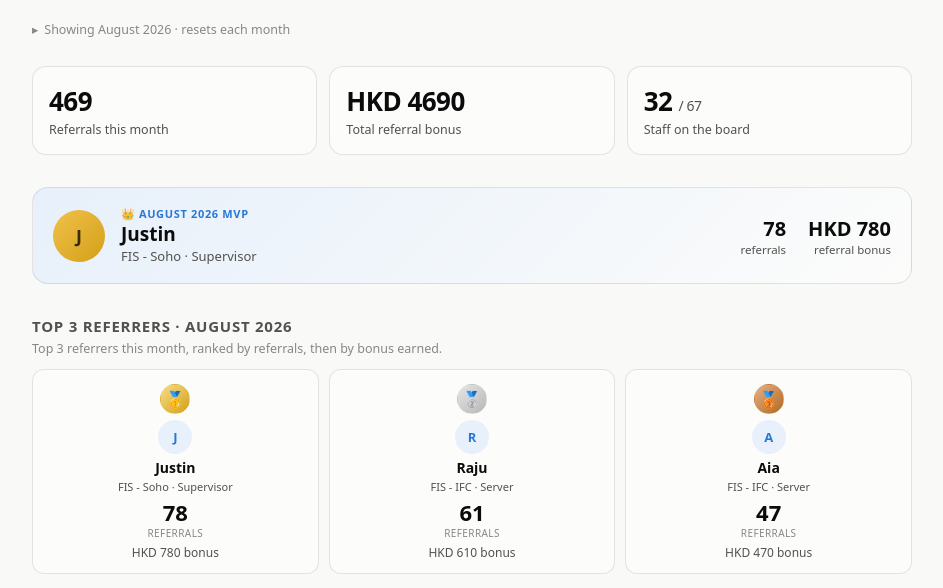
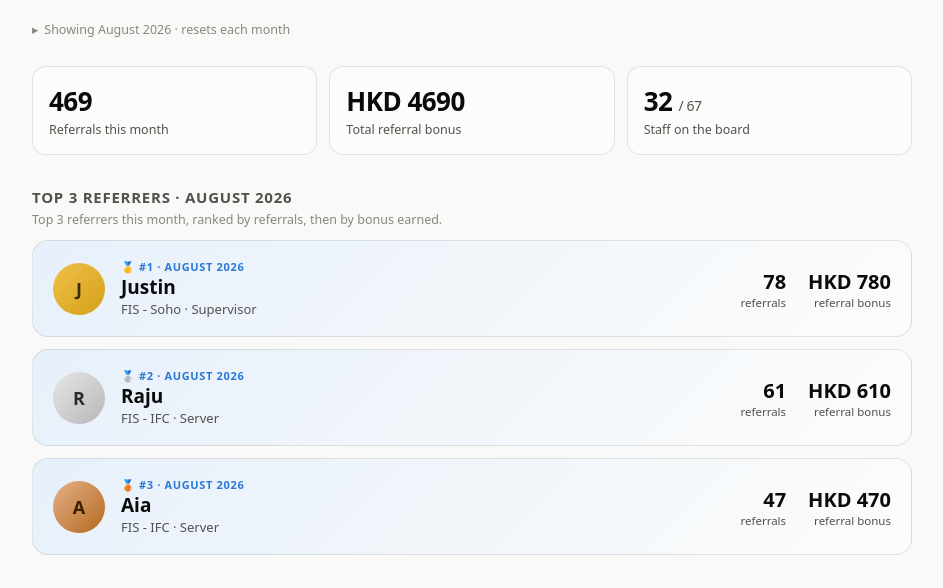
Before and after one commit to jiadaphnie/Carnivore_Club, a website: page index.html in a window 1280 px wide. Shown: the part 110-698 px from the top of the page, without its empty margins (168-1111 px from the left). Drawn offline with Linux system fonts and the light colour scheme.

Commit message:
Merge Top 3 referrers into MVP-card style, drop standalone MVP
Top 3 referrers now render as three stacked MVP-style cards (avatar,
name, branch/role, stats) with gold/silver/bronze accents, replacing
both the separate MVP callout and the earlier condensed podium.

```diff
--- a/index.html
+++ b/index.html
@@ -169,6 +169,10 @@
     font-weight: 700; font-size: 18px;
     flex-shrink: 0;
   }
+  .mvp-avatar.silver { background: linear-gradient(135deg,#e6e6e6,#b7b7b7); color: #2a2a2a; }
+  .mvp-avatar.bronze { background: linear-gradient(135deg,#e6b087,#b3691f); color: #3a1f00; }
+  .mvp-list { display: flex; flex-direction: column; gap: 12px; }
+  .mvp-list .mvp-card { margin-bottom: 0; }
   .mvp-info { flex: 1; min-width: 140px; }
   .mvp-label {
     text-transform: uppercase;
@@ -278,32 +282,6 @@
     color: var(--series-1);
   }
   .target-badge.met { background: var(--good-soft); color: var(--good-text); }
-
-  ul.top3-grid {
-    list-style: none;
-    margin: 0; padding: 0;
-    display: grid;
-    grid-template-columns: repeat(3, 1fr);
-    gap: 10px;
-  }
-  .top3-card {
-    background: var(--surface-1);
-    border: 1px solid var(--border);
-    border-radius: 12px;
-    padding: 14px 10px 12px;
-    display: flex;
-    flex-direction: column;
-    align-items: center;
-    text-align: center;
-    gap: 2px;
-  }
-  .top3-card .rank-badge { margin-bottom: 4px; }
-  .top3-card .avatar { margin-bottom: 2px; }
-  .top3-name { font-weight: 600; font-size: 14px; }
-  .top3-meta { font-size: 11px; color: var(--text-secondary); margin-bottom: 4px; }
-  .top3-count { font-size: 22px; font-weight: 700; line-height: 1.1; }
-  .top3-count-label { font-size: 10px; color: var(--muted); text-transform: uppercase; letter-spacing: 0.04em; }
-  .top3-value { font-size: 12px; color: var(--text-secondary); margin-top: 2px; }
 
   details.branch-detail {
     background: var(--surface-1);
@@ -415,7 +393,6 @@
     .mvp-card { flex-wrap: wrap; padding: 14px 16px; }
     .mvp-stats { width: 100%; justify-content: space-between; gap: 12px; }
     .branch-card, .lb-row { padding: 10px 10px; gap: 10px; }
-    ul.top3-grid { grid-template-columns: 1fr; }
     .branch-stats, .lb-stats { min-width: 62px; }
     .lb-count, .branch-stats .lb-count { font-size: 16px; }
     table.roster-table { font-size: 12px; }
@@ -456,11 +433,15 @@
     </div>
   </div>
 
-  <!-- MVP_START -->
+  <section>
+    <h2>Top 3 referrers · August 2026</h2>
+    <div class="section-hint">Top 3 referrers this month, ranked by referrals, then by bonus earned.</div>
+    <div class="mvp-list">
+<!-- MVP_START -->
       <div class="mvp-card">
         <div class="mvp-avatar">J</div>
         <div class="mvp-info">
-          <div class="mvp-label">👑 August 2026 MVP</div>
+          <div class="mvp-label">🥇 #1 · August 2026</div>
           <div class="mvp-name">Justin</div>
           <div class="mvp-meta">FIS - Soho · Supervisor</div>
         </div>
@@ -469,40 +450,32 @@
           <div class="mvp-stat"><div class="mvp-stat-value">HKD 780</div><div class="mvp-stat-label">referral bonus</div></div>
         </div>
       </div>
+      <div class="mvp-card">
+        <div class="mvp-avatar silver">R</div>
+        <div class="mvp-info">
+          <div class="mvp-label">🥈 #2 · August 2026</div>
+          <div class="mvp-name">Raju</div>
+          <div class="mvp-meta">FIS - IFC · Server</div>
+        </div>
+        <div class="mvp-stats">
+          <div class="mvp-stat"><div class="mvp-stat-value">61</div><div class="mvp-stat-label">referrals</div></div>
+          <div class="mvp-stat"><div class="mvp-stat-value">HKD 610</div><div class="mvp-stat-label">referral bonus</div></div>
+        </div>
+      </div>
+      <div class="mvp-card">
+        <div class="mvp-avatar bronze">A</div>
+        <div class="mvp-info">
+          <div class="mvp-label">🥉 #3 · August 2026</div>
+          <div class="mvp-name">Aia</div>
+          <div class="mvp-meta">FIS - IFC · Server</div>
+        </div>
+        <div class="mvp-stats">
+          <div class="mvp-stat"><div class="mvp-stat-value">47</div><div class="mvp-stat-label">referrals</div></div>
+          <div class="mvp-stat"><div class="mvp-stat-value">HKD 470</div><div class="mvp-stat-label">referral bonus</div></div>
+        </div>
+      </div>
 <!-- MVP_END -->
-  <section>
-    <h2>Top 3 referrers · August 2026</h2>
-    <div class="section-hint">Top 3 referrers this month, ranked by referrals, then by bonus earned.</div>
-    <ul class="top3-grid">
-      <li class="top3-card">
-        <div class="rank-badge gold">🥇</div>
-        <div class="avatar">J</div>
-        <div class="top3-name">Justin</div>
-        <div class="top3-meta">FIS - Soho · Supervisor</div>
-        <div class="top3-count">78</div>
-        <div class="top3-count-label">referrals</div>
-        <div class="top3-value">HKD 780 bonus</div>
-      </li>
-      <li class="top3-card">
-        <div class="rank-badge silver">🥈</div>
-        <div class="avatar">R</div>
-        <div class="top3-name">Raju</div>
-        <div class="top3-meta">FIS - IFC · Server</div>
-        <div class="top3-count">61</div>
-        <div class="top3-count-label">referrals</div>
-        <div class="top3-value">HKD 610 bonus</div>
-      </li>
-      <li class="top3-card">
-        <div class="rank-badge bronze">🥉</div>
-        <div class="avatar">A</div>
-        <div class="top3-name">Aia</div>
-        <div class="top3-meta">FIS - IFC · Server</div>
-        <div class="top3-count">47</div>
-        <div class="top3-count-label">referrals</div>
-        <div class="top3-value">HKD 470 bonus</div>
-      </li>
-
-    </ul>
+    </div>
   </section>
 
   <section>
@@ -733,6 +706,8 @@
         </div>
         <div class="trend-value">469</div>
         <div class="trend-label">August 2026</div>
+      </div>
+
       </div>
 
       </div>
```
Also changed, not shown: scripts/generate_html.js (+16 -29 lines).
